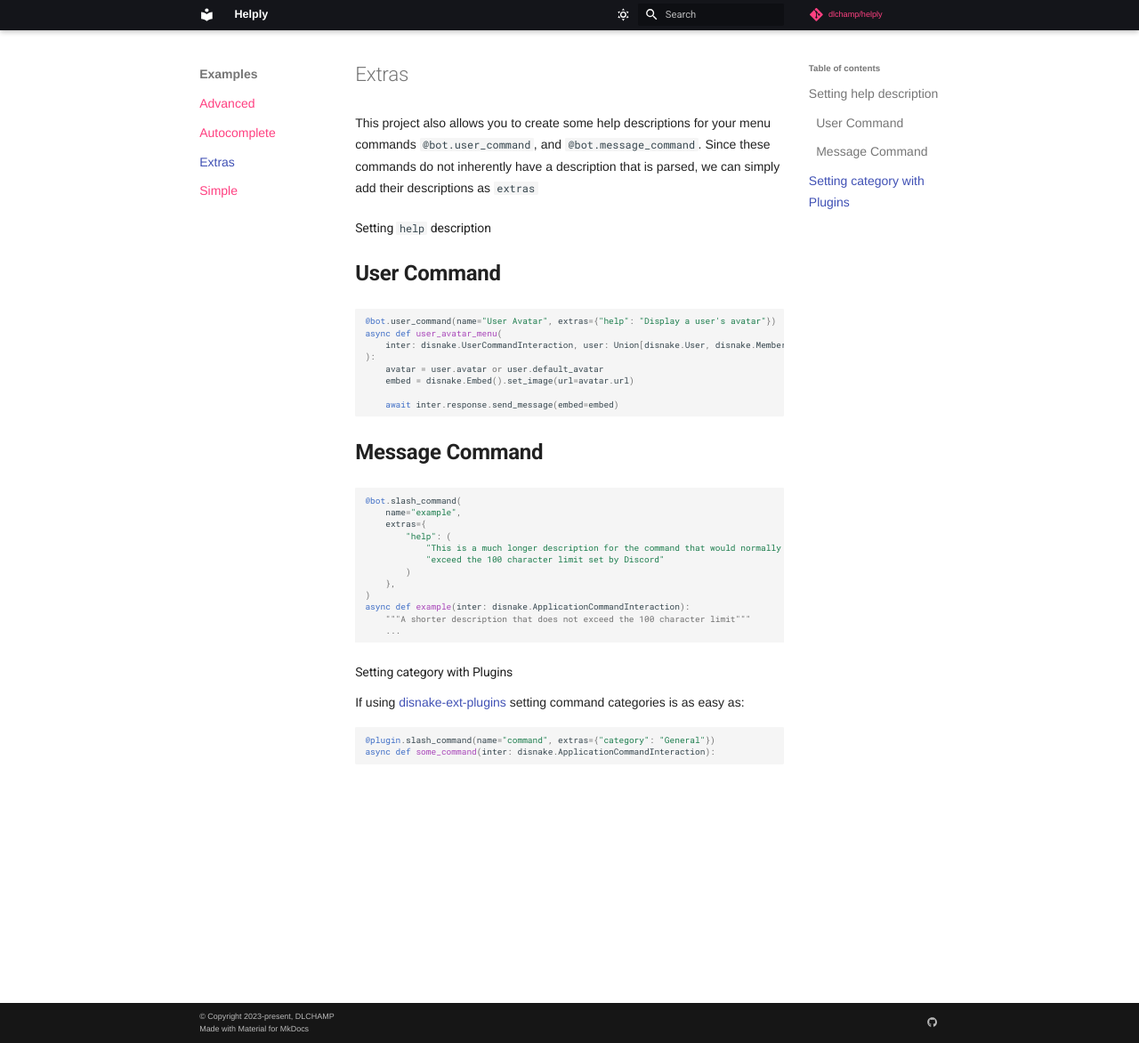
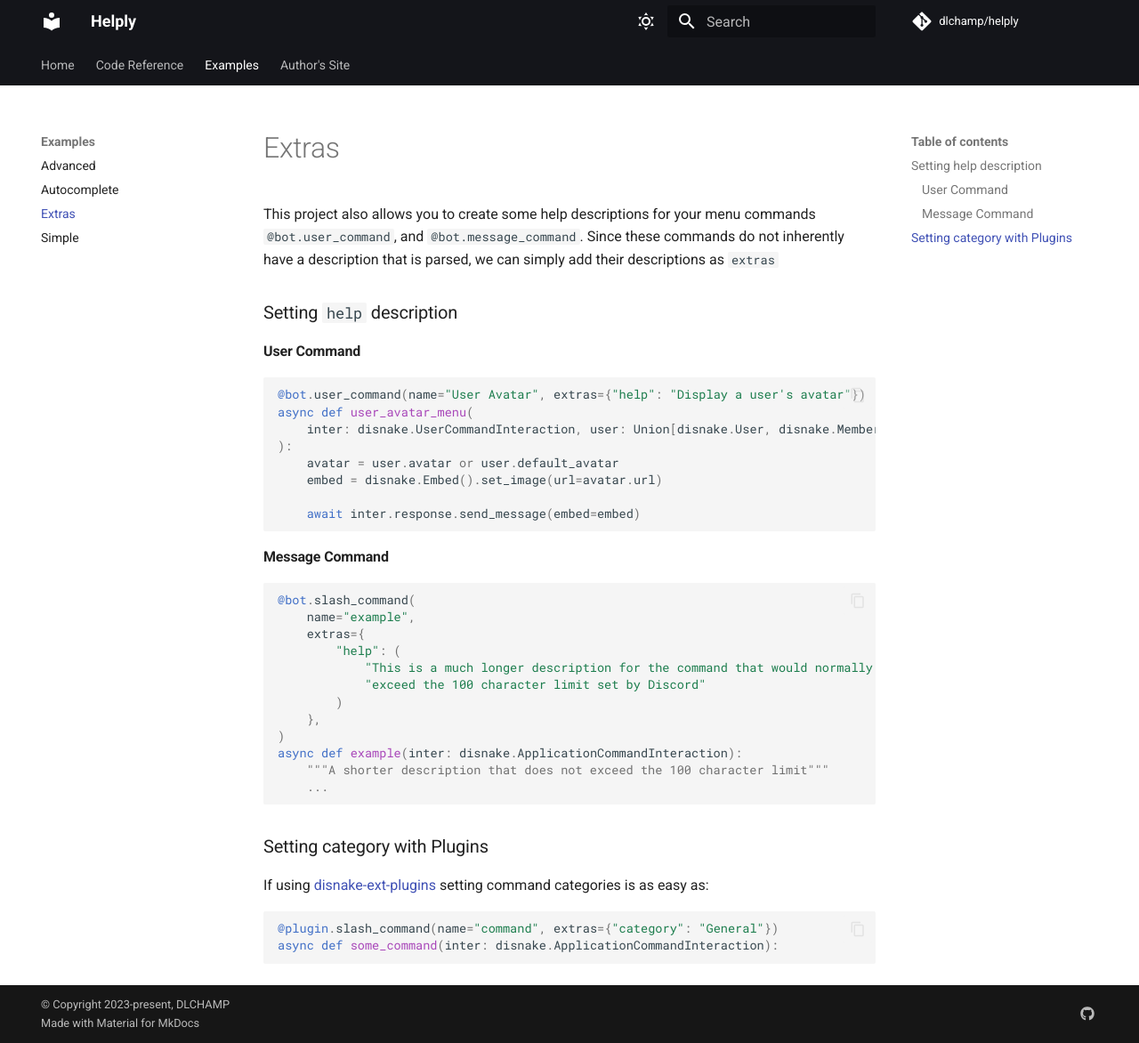
Before and after one commit to dlchamp/Helply, an MkDocs documentation site: the page built from docs/examples/extras.md, in a window 1280 px wide and 1172 px high. Shown: the whole window at 89% size. Built offline with MkDocs 1.6.1 and Material for MkDocs 9.7.7, drawn with Linux system fonts in a browser that asks for light colours; nearby versions of some CDN libraries; library files that are not in the unit come from our copies; comment, search, counter and statistics services are not loaded.

Commit message:
docs(config): add theme features, font, new plugins

```diff
--- a/mkdocs.yml
+++ b/mkdocs.yml
@@ -16,12 +16,20 @@ nav:
 
 
 
+
 theme:
   favicon: assets/favicon.svg
   name: material
   features:
+  - content.code.copy
+  - navigation.sections
   - navigation.tabs
   - navigation.top
+  - search.share
+  - search.suggest
+  font:
+    text: Roboto
+    code: Roboto Mono
   palette:
   - media: "(prefers-color-scheme: light)"
     scheme: default
@@ -39,29 +47,22 @@ theme:
       name: Switch to light mode
 
 
-extra_css:
-  - css/material.css
-  - css/mkdocstrings.css
-  # - css/logo.css
-
-
 markdown_extensions:
   - pymdownx.superfences
-  - pymdownx.details
-  - pymdownx.tilde
-  - pymdownx.emoji
-  - mdx_truly_sane_lists
-  - tables
-  - def_list
   - admonition
   - attr_list
   - md_in_html
+  - toc:
+      permalink: true
 
 
 
 plugins:
-  - search
-  - autorefs
+  - search:
+      separator: '[\s\-,:!=\[\]()"`/]+|\.(?!\d)|&[lg]t;|(?!\b)(?=[A-Z][a-z])'
+  - minify:
+      minify_html: true
+
   - gen-files:
       scripts:
       - docs/gen_raf_nav.py
```
